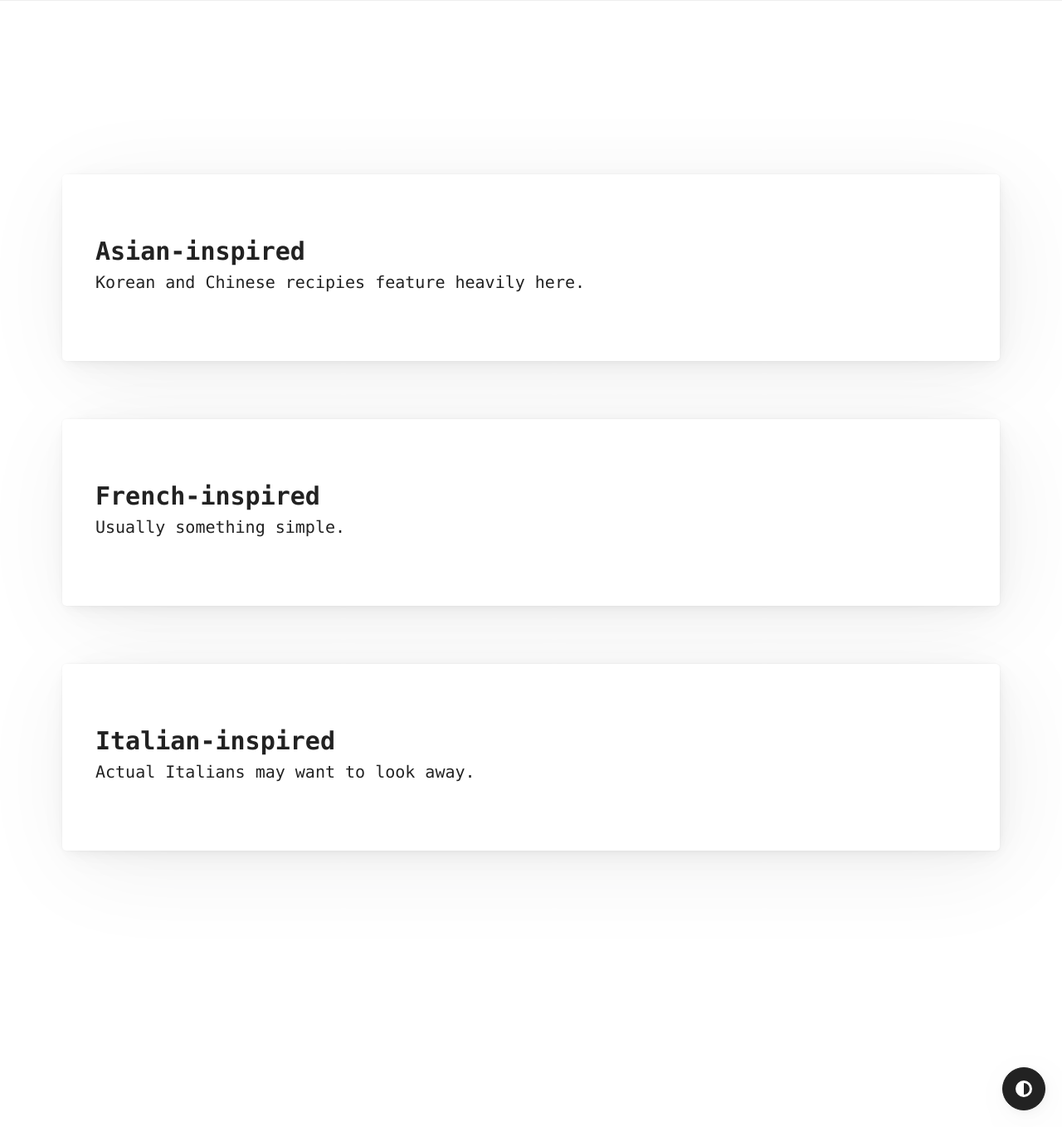
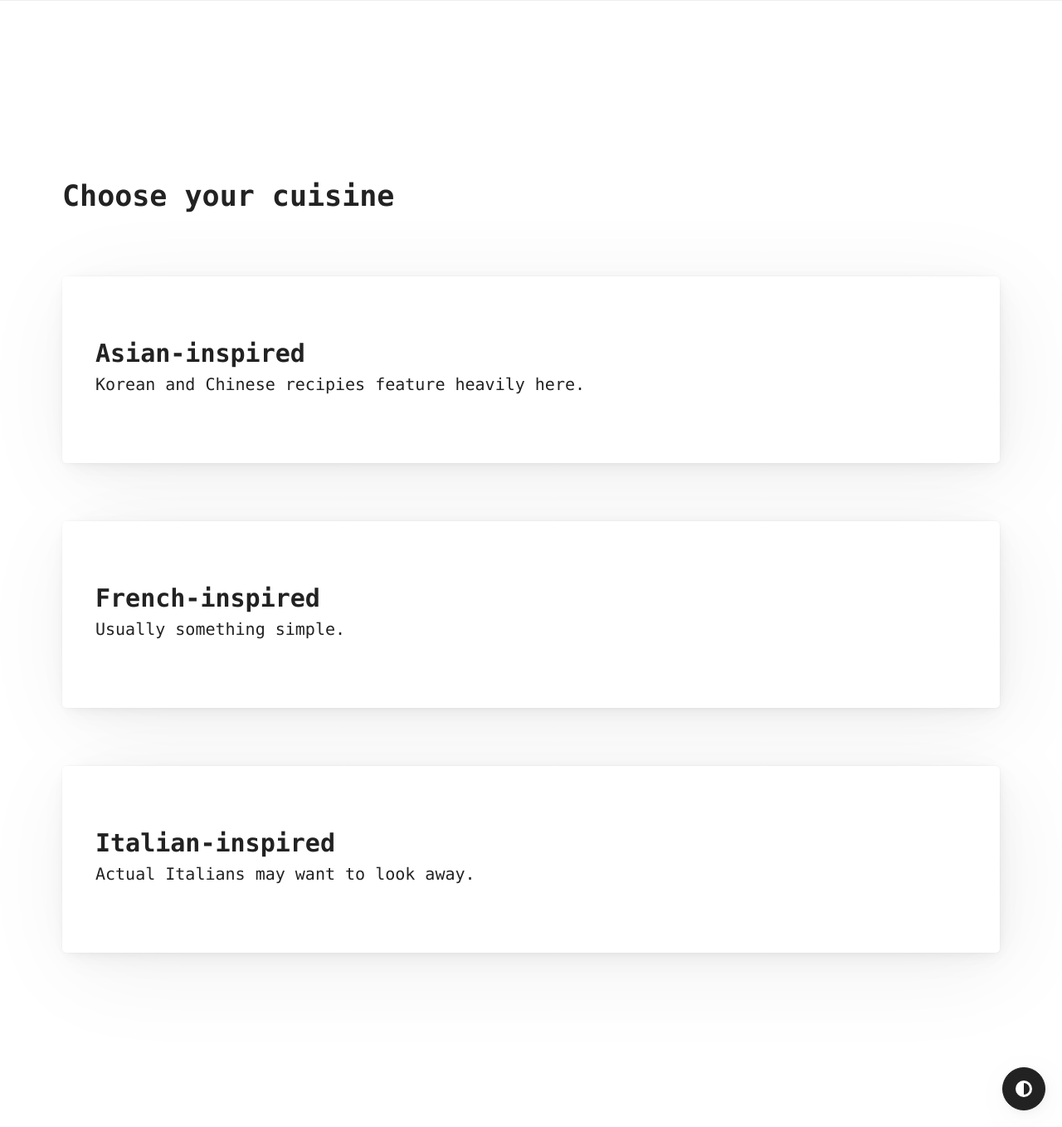
Before and after one commit to rhettparkinson/rhecipies, a Jekyll site: the page built from index.html, in a window 1280 px wide and 1358 px high. Shown: the whole window at 83% size. Built offline with Jekyll 4.4.1, drawn with Linux system fonts in a browser that asks for light colours; some web fonts are replaced.

Commit message:
Fixed liquid tag error.

```diff
--- a/index.html
+++ b/index.html
@@ -1,7 +1,11 @@
 ---
 layout: default
-title: Home
+title: Choose your cuisine
 ---
+
+<header>
+  <h1>{{ page.title }}</h1>
+</header>
 
 {% for cuisine in site.cuisines %}
 <div class="card">
--- a/search.html
+++ b/search.html
@@ -4,7 +4,7 @@ title: Search recipes
 ---
 
 <header>
-  <h1>{{ title }}</h1>
+  <h1>{{ page.title }}</h1>
 </header>
 
 <form>
--- a/submit.html
+++ b/submit.html
@@ -4,7 +4,7 @@ title: Submit a link
 ---
 
 <header>
-  <h1>{{ title }}</h1>
+  <h1>{{ page.title }}</h1>
   <p>Found a good recipe online? Send me a link!</p>
 </header>
 
```
